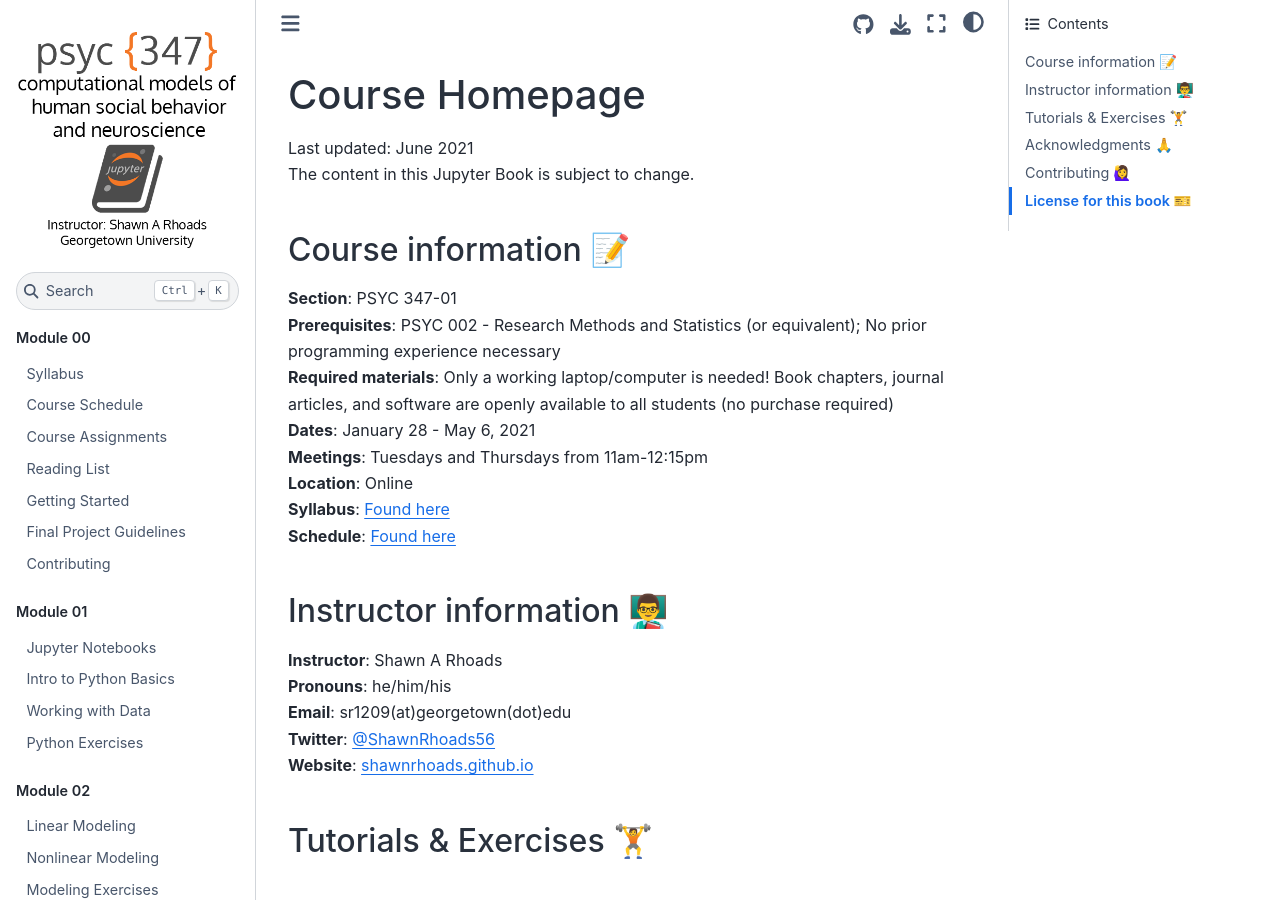
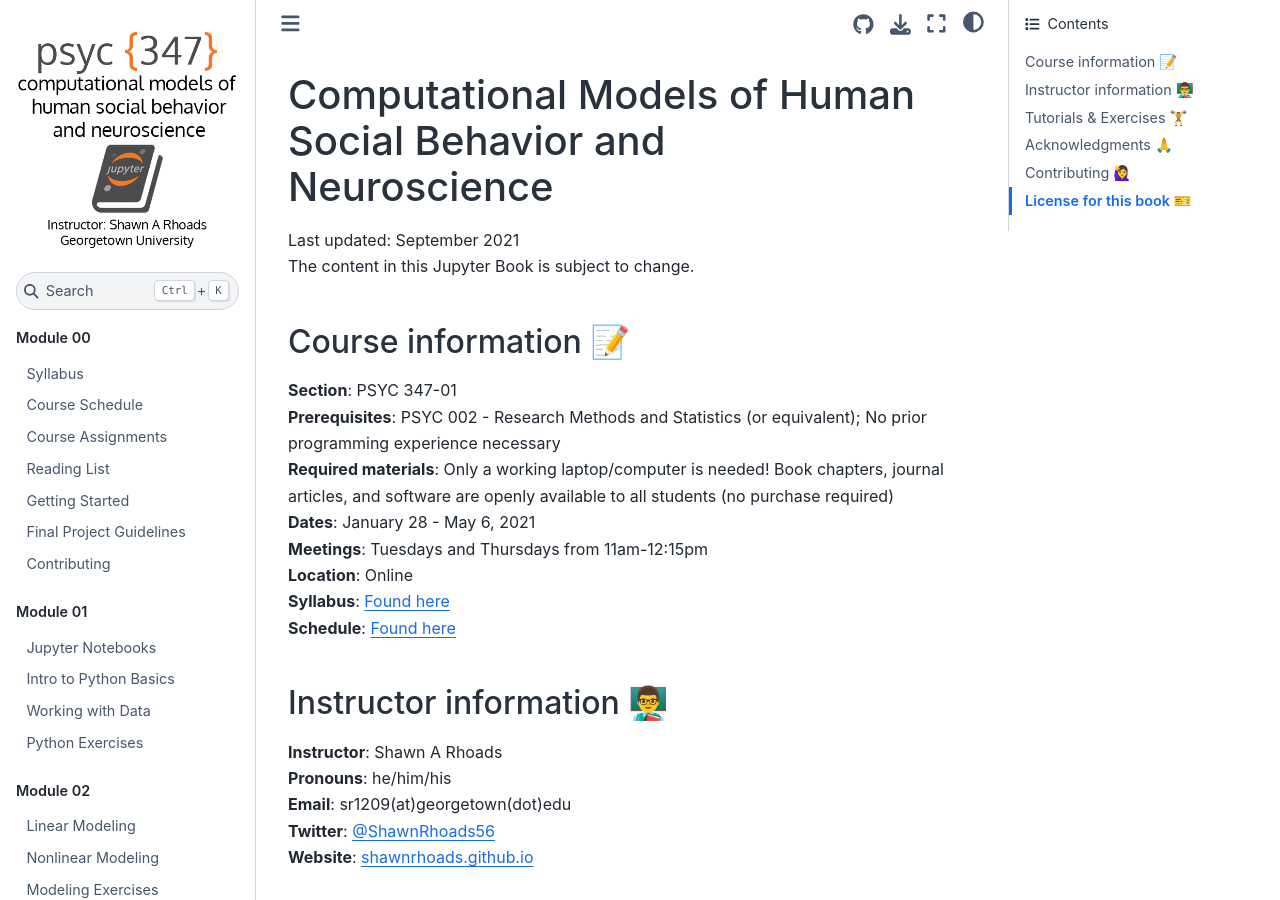
Before and after one commit to shawnrhoads/gu-psyc-347, a Jupyter Book: the page built from docs/index.md, in a window 1280 px wide and 900 px high. Built offline with Jupyter Book 1.0.4 settings and Sphinx 7.4.7 and the Sphinx Book theme 1.1.4, drawn with Linux system fonts in a browser that asks for light colours.

Commit message:
Added title to index

```diff
--- a/docs/index.md
+++ b/docs/index.md
@@ -1,5 +1,5 @@
-# Course Homepage
-Last updated: June 2021</br>
+# Computational Models of Human Social Behavior and Neuroscience
+Last updated: September 2021</br>
 The content in this Jupyter Book is subject to change.
 
 ## Course information 📝
```
